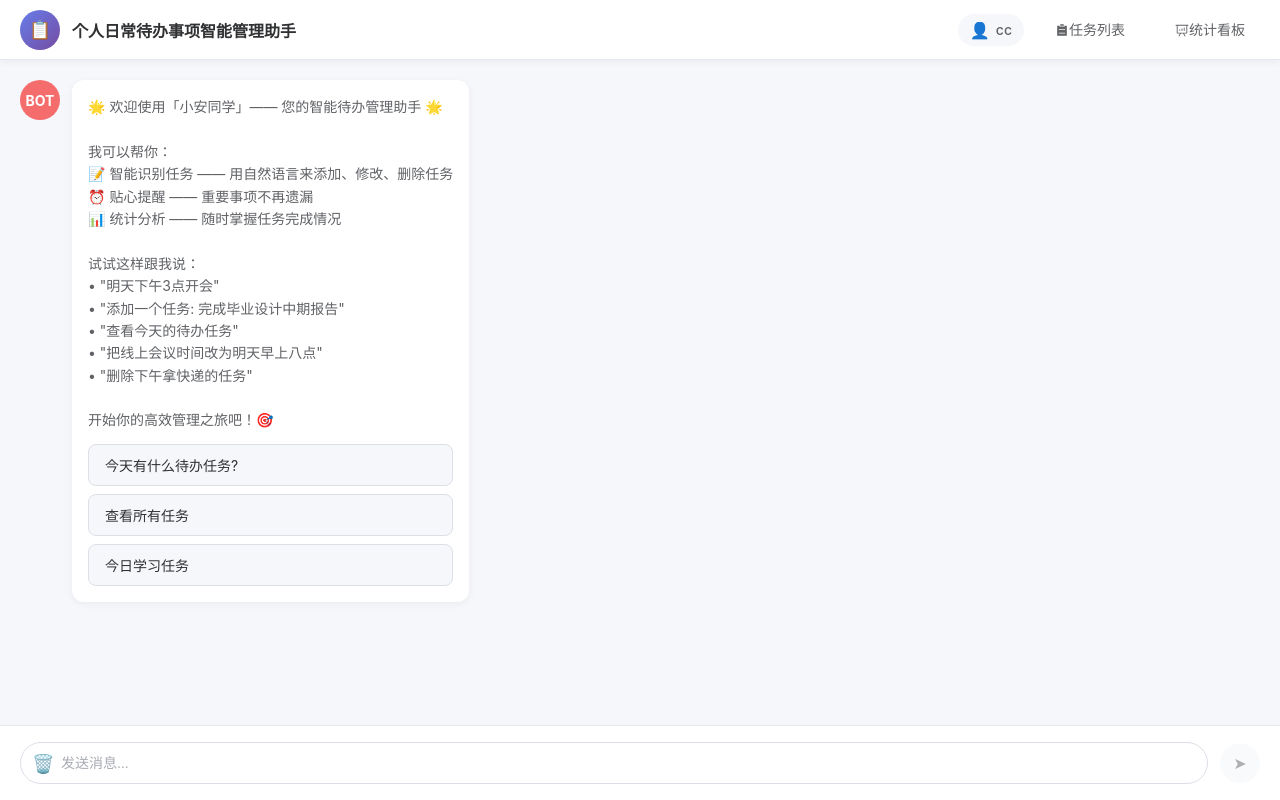
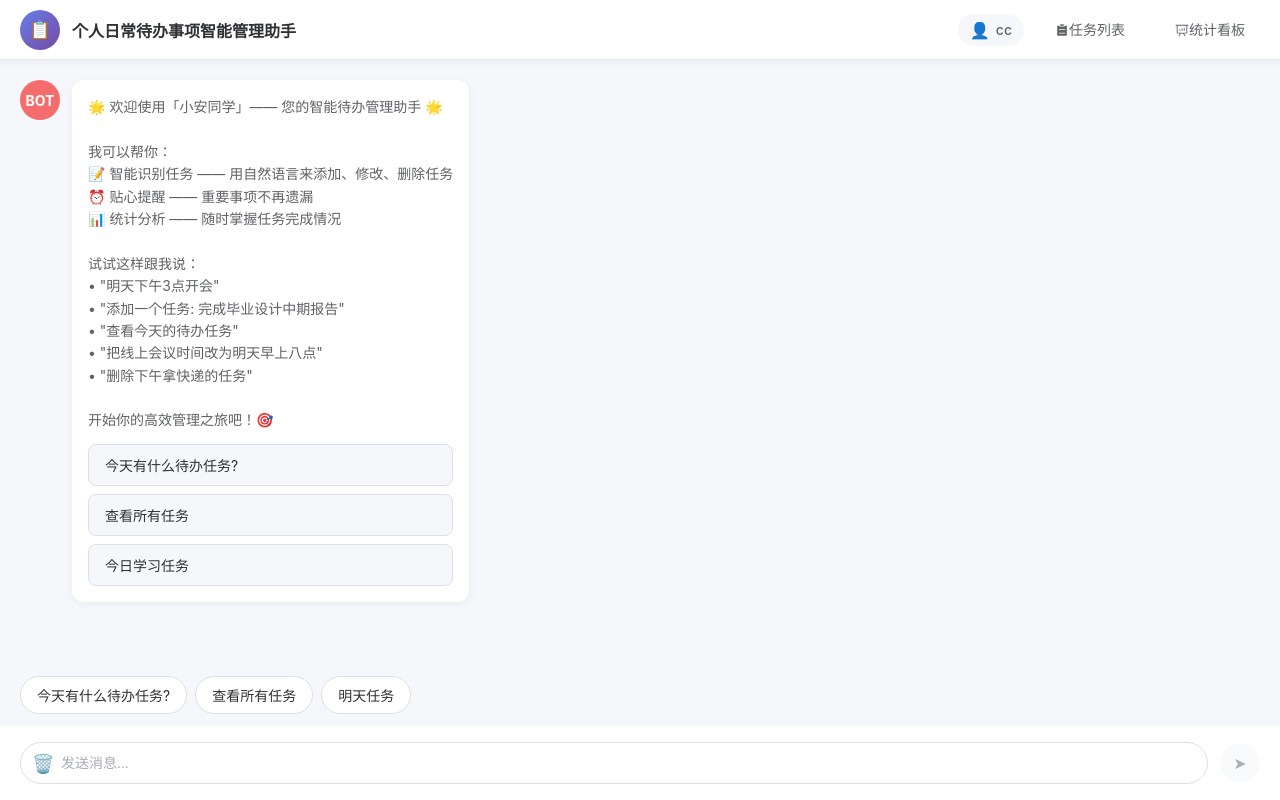
Before and after one commit to ciccc1110/todo-assistant, a Vue app in the folder todo-assistant/: page /chat in a window 1280 px wide. Built offline with nearby package versions, Linux system fonts and the light colour scheme.

Commit message:
添加快速回复

```diff
--- a/todo-assistant/src/api/coze.js
+++ b/todo-assistant/src/api/coze.js
@@ -70,12 +70,11 @@ export async function callCozeBot(query, userId = 'user_default', conversationId
       query: query,
       stream: false,
       additional_messages: [],
-      // 🔥 传递自定义变量给 Bot 工作流
+      // 传递自定义变量给 Bot 工作流
       // Bot 工作流中可以通过 {{custom_variables.task_id}} 获取此值
       custom_variables: {
         app_userid: userId,
-        channel: 'chat',
-        ...customVars  // 🔥 支持传入额外的自定义变量，如 task_id
+        ...customVars  // 支持传入额外的自定义变量，如 task_id
       }
     }
 
@@ -93,7 +92,7 @@ export async function callCozeBot(query, userId = 'user_default', conversationId
           'Authorization': `Bearer ${COZE_CONFIG.api_key}`,
           'Content-Type': 'application/json'
         },
-        timeout: 120000  // 🔥 设置超时时间为60秒，避免默认30秒超时导致请求失败
+        timeout: 120000  // 设置超时时间为60秒，避免默认30秒超时导致请求失败
       })
     }, 2)  // 最大重试2次
 
--- a/todo-assistant/src/stores/chat.js
+++ b/todo-assistant/src/stores/chat.js
@@ -20,7 +20,6 @@ export const useChatStore = defineStore('chat', {
         timestamp: new Date().toISOString(),
       });
     },
-
     /**
      * 添加Bot消息
      */
--- a/todo-assistant/src/views/BotChat.vue
+++ b/todo-assistant/src/views/BotChat.vue
@@ -61,6 +61,18 @@
       </div>
     </div>
 
+    <!-- 固定快捷提问栏 -->
+  <div class="quick-questions-bar">
+    <div
+      v-for="(question, index) in quickQuestions"
+      :key="index"
+      class="quick-question-btn"
+      @click="handleQuickQuestion(question)"
+    >
+      {{ question }}
+    </div>
+  </div>
+
     <!-- 输入区域 -->
     <div class="input-area">
       <div class="input-wrapper">
@@ -97,6 +109,9 @@ const userStore = useUserStore();
 const inputMessage = ref('');
 const chatContainer = ref(null);
 const isLoading = ref(false);
+const conversationId = ref(null)
+const quickQuestions = ref(['今天有什么待办任务?', '查看所有任务', '明天任务'])
+
 
 // 格式化消息内容（将换行符转换为 <br> 标签）
 const formatMessage = (content) => {
@@ -120,8 +135,12 @@ const sendMessage = async () => {
 
   try {
     console.log('========== 开始调用Bot API... ==========');
-    const botResponse = await callCozeBot(message, userStore.userId);
+    const botResponse = await callCozeBot(message, userStore.userId, conversationId.value);
     console.log('Bot响应:', botResponse);
+
+    if (botResponse.conversation_id) {
+      conversationId.value = botResponse.conversation_id;
+    }
 
     // 添加Bot回复到界面
     chatStore.addBotMessage(
@@ -157,6 +176,7 @@ const handleQuickQuestion = async (question) => {
 const handleClearChat = () => {
   if (confirm('确定要清空当前对话记录吗？（数据会保留，仅清空对话界面）')) {
     chatStore.clearMessages();
+    conversationId.value = null;
     // 重新显示欢迎消息
     chatStore.addBotMessage(
       '🌟 欢迎使用「小安同学」—— 您的智能待办管理助手 🌟\n\n' +
@@ -400,10 +420,37 @@ onMounted(async () => {
   }
 }
 
+.quick-questions-bar {
+  padding: 12px 20px;
+  display: flex;
+  gap: 8px;
+  overflow-x: auto;
+
+  .quick-question-btn {
+    background-color: #ffffff;
+    border: 1px solid #DCDFE6;
+    border-radius: 20px;
+    padding: 8px 16px;
+    font-size: 14px;
+    color: #303133;
+    cursor: pointer;
+    transition: all 0.3s;
+    white-space: nowrap;
+
+    &:hover {
+      border-color: #409EFF;
+      color: #409EFF;
+      background-color: #ecf5ff;
+    }
+  }
+}
+
+
 .input-area {
   background-color: #FFFFFF;
   padding: 16px 20px;
-  border-top: 1px solid #E4E7ED;
+  // border-top: 1px solid #E4E7ED;
+  border-top: none;
   display: flex;
   align-items: center;
   gap: 12px;
```
